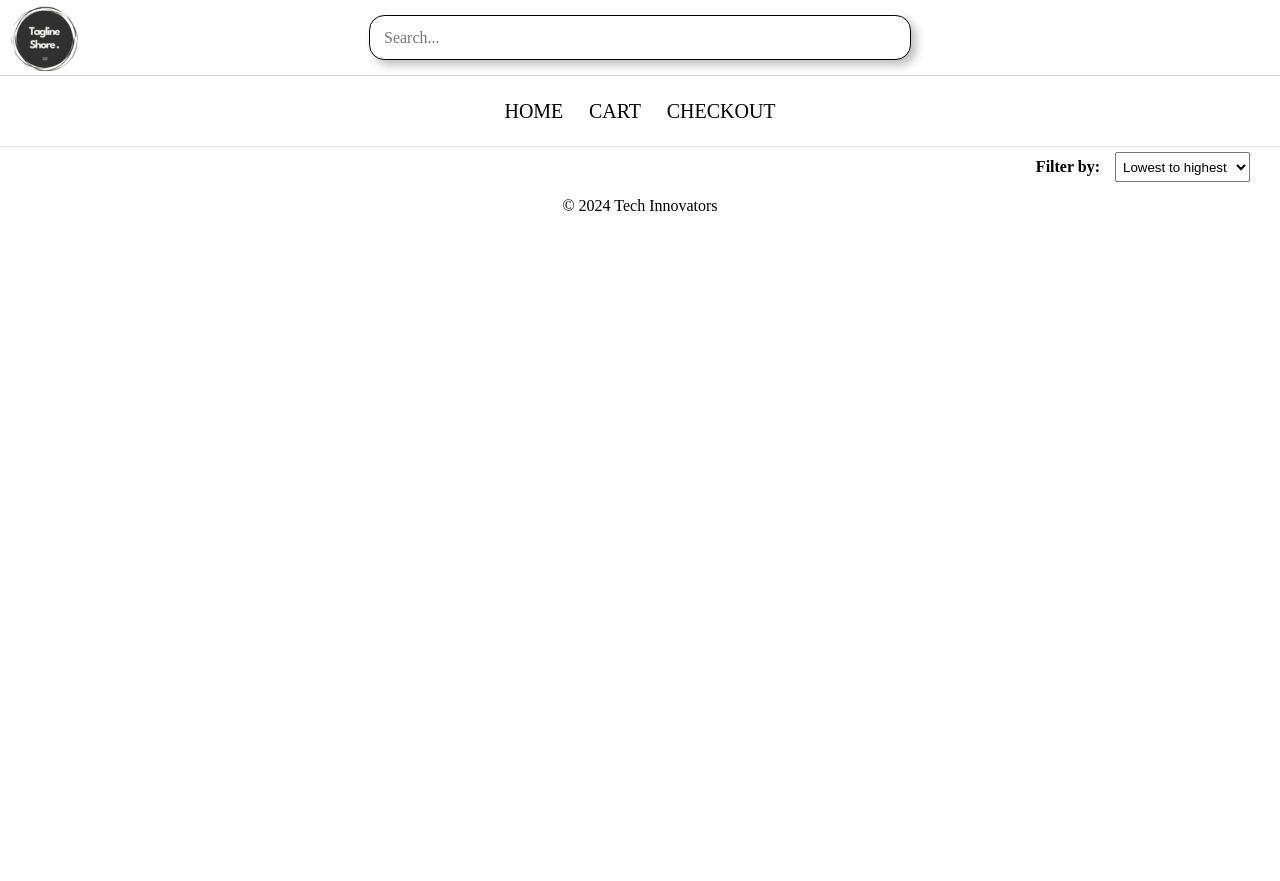
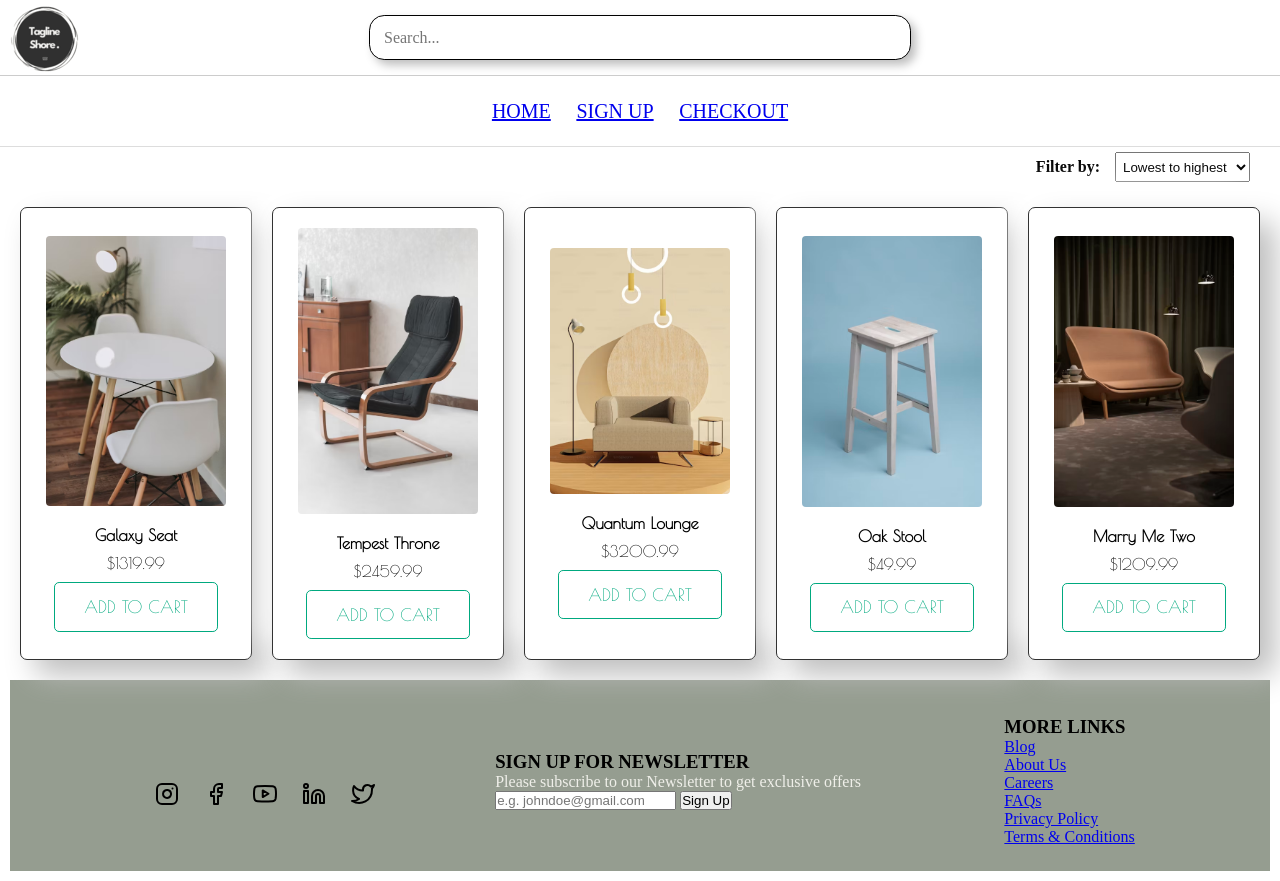
Before and after one commit to lensonlovescode/IAPFurnitureStore, a PHP site: the page made by Frontend/catalogue.html in a window 1280 px wide. Before the commit the page ends 211 px from the top, so only its background shows below. Run offline with PHP 8.4, Linux system fonts and the light colour scheme; data that the repository does not hold is empty.

Commit message:
sort, add to cart

```diff
--- a/Frontend/catalogue.html
+++ b/Frontend/catalogue.html
@@ -7,6 +7,7 @@
     <link rel="stylesheet" href="styles/catalogue.css">
     <link rel="stylesheet" href="styles/global.css">
     <link rel="stylesheet" href="styles/fonts.css">
+
     <link rel="icon" href="images/logo.png">
 </head>
 <body>
@@ -14,9 +15,9 @@
         <input placeholder="Search..." class="search" name="text" type="query" />
     </header>
     <nav class="navigator">
-        <li>HOME</li>
-        <li>CART</li>
-        <li>CHECKOUT</li>
+        <li><a href="landingpage.html">HOME</a></li>
+        <li><a href="registration.html">SIGN UP</a></li>
+        <li><a href="checkout.html">CHECKOUT</a></li>
     </nav>
     <div class="filterby">
         <h4>Filter by:</h4>
@@ -183,7 +184,44 @@
                 <!-- End of row 5 -->
     </main>
     <footer>
-        <p>© 2024 Tech Innovators</p>
+        <div class="aligned">
+            <div class="socials">
+                <div class="icon ig">
+                    <a href="https://youtu.be/dQw4w9WgXcQ?si=HW7NyCzcbciwKjJh" target="_blank"><img src="images/instagram.svg" alt="Instagram SVG"></a>
+                </div>
+                <div class="icon fb">
+                    <a href="https://youtu.be/dQw4w9WgXcQ?si=HW7NyCzcbciwKjJh" target="_blank"><img src="images/facebook.svg" alt="Facebook SVG"></a>
+                </div>
+                <div class="icon yt">
+                    <a href="https://youtu.be/dQw4w9WgXcQ?si=HW7NyCzcbciwKjJh" target="_blank"><img src="images/youtube.svg" alt="Youtube SVG"></a>
+                </div>
+                <div class="icon li">
+                    <a href="https://youtu.be/dQw4w9WgXcQ?si=HW7NyCzcbciwKjJh" target="_blank"><img src="images/linkedin.svg" alt="Youtube SVG"></a>
+                </div>
+                <div class="icon tw">
+                    <a href="https://youtu.be/dQw4w9WgXcQ?si=HW7NyCzcbciwKjJh" target="_blank"><img src="images/twitter.svg" alt="Youtube SVG"></a>
+                </div>
+            </div>
+
+            <div class="newsletter">
+                <form action="" method="post">
+                    <h3 class="h3">SIGN UP FOR NEWSLETTER</h3>
+                    <label for="email">Please subscribe to our Newsletter to get exclusive offers</label>
+                    <input type="email" id="email" name="email" placeholder="e.g. johndoe@gmail.com">
+                    <button type="submit">Sign Up</button>
+                </form>
+            </div>
+
+            <div class="links">
+               <h3 class="h3">MORE LINKS</h3>
+                <p><a href="https://youtu.be/dQw4w9WgXcQ?si=HW7NyCzcbciwKjJh" target="_blank">Blog</a></p>
+                <p><a href="https://youtu.be/dQw4w9WgXcQ?si=HW7NyCzcbciwKjJh" target="_blank">About Us</a></p>
+                <p><a href="https://youtu.be/dQw4w9WgXcQ?si=HW7NyCzcbciwKjJh" target="_blank">Careers</a></p>
+                <p><a href="https://youtu.be/dQw4w9WgXcQ?si=HW7NyCzcbciwKjJh" target="_blank">FAQs</a></p>
+                <p><a href="https://youtu.be/dQw4w9WgXcQ?si=HW7NyCzcbciwKjJh" target="_blank">Privacy Policy</a></p>
+                <p><a href="https://youtu.be/dQw4w9WgXcQ?si=HW7NyCzcbciwKjJh" target="_blank">Terms & Conditions</a></p>
+            </div>
+        </div>
     </footer>
     <script src="javascript/catalogue.js"></script>
     <script src="javascript/add_to_cart.js" ></script>
--- a/Frontend/javascript/add_to_cart.js
+++ b/Frontend/javascript/add_to_cart.js
@@ -0,0 +1,29 @@
+// Initialize cart
+const cart = [];
+
+// Select all "Add to Cart" buttons
+const buttons = document.querySelectorAll('.button');
+
+// Add event listener to each button
+buttons.forEach(button => {
+	button.addEventListener('click', () => {
+		// Get product details
+		const product = button.parentElement;
+		const productName = product.querySelector('h2').innerText;
+		const productPrice = parseFloat(product.querySelector('p').innerText.replace('$', ''));
+
+		// Check if product is already in the cart
+		const existingProduct = cart.find(item => item.name === productName);
+		if (existingProduct) {
+			existingProduct.quantity += 1;
+		} else {
+			cart.push({ name: productName, price: productPrice, quantity: 1 });
+		}
+
+		// Notify the user
+		alert(`${productName} added to cart!`);
+
+		// Log cart for debugging
+		console.log(cart);
+	});
+});
--- a/Frontend/javascript/catalogue.js
+++ b/Frontend/javascript/catalogue.js
@@ -33,15 +33,69 @@ searchInput.addEventListener('keyup', function(event) {
         }
     }
 });
+// document.addEventListener('DOMContentLoaded', () => {
+//     fetch('../Backend/php/fetch_products.php')
+//     .then(response => response.json())
+//     .then(data => {
+//         const container = document.querySelector('.container');
+//         container.innerHTML = ''; // Clear static content
+//         data.forEach(product => {
+//             const productElement = document.createElement('div');
+//             productElement.classList.add('product');
+//             productElement.innerHTML = `
+//                 <img class="images" src="${product.image_path}" alt="${product.name}">
+//                 <h2>${product.name}</h2>
+//                 <p>$${product.price}</p>
+//                 <button class="button">Add To Cart</button>
+//             `;
+//             container.appendChild(productElement);
+//         });
+//     })
+//     .catch(error => console.error('Error fetching products:', error));
+// });
 document.addEventListener('DOMContentLoaded', () => {
-    fetch('../Backend/php/fetch_products.php')
-    .then(response => response.json())
-    .then(data => {
+    const mockData = [
+        {
+            "id": "Galaxy_Seat",
+            "image_path": "images/bucketset.avif",
+            "name": "Galaxy Seat",
+            "price": "1319.99"
+        },
+        {
+            "id": "Tempest_Throne",
+            "image_path": "images/officeseat.avif",
+            "name": "Tempest Throne",
+            "price": "2459.99"
+        },
+        {
+            "id": "Quantum_Lounge",
+            "image_path": "images/modern_arm_seat_with_lights.avif",
+            "name": "Quantum Lounge",
+            "price": "3200.99"
+        },
+        {
+            "id": "oak_stool",
+            "image_path": "images/oak_stool.avif",
+            "name": "Oak Stool",
+            "price": "49.99"
+        },
+        {
+            "id": "Marry_Me_Two",
+            "image_path": "images/two_seater_applewood.avif",
+            "name": "Marry Me Two",
+            "price": "1209.99"
+        },
+
+
+    ];
+
     const container = document.querySelector('.container');
     container.innerHTML = ''; // Clear static content
-        data.forEach(product => {
+
+    mockData.forEach(product => {
         const productElement = document.createElement('div');
         productElement.classList.add('product');
+        const imagePath = product.image_path && product.image_path !== '' ? product.image_path : 'images/default_image.avif';
         productElement.innerHTML = `
             <img class="images" src="${product.image_path}" alt="${product.name}">
             <h2>${product.name}</h2>
@@ -49,65 +103,23 @@ document.addEventListener('DOMContentLoaded', () => {
             <button class="button">Add To Cart</button>
         `;
         container.appendChild(productElement);
+        container.style.display = 'grid';
     });
-    })
-    .catch(error => console.error('Error fetching products:', error));
 });
-// document.addEventListener('DOMContentLoaded', () => {
-//     const mockData = [
-//         {
-//             "id": "Galaxy_Seat",
-//             "image_path": "images/bucketset.avif",
-//             "name": "Galaxy Seat",
-//             "price": "1319.99"
-//         },
-//         {
-//             "id": "Tempest_Throne",
-//             "image_path": "images/officeseat.avif",
-//             "name": "Tempest Throne",
-//             "price": "2459.99"
-//         },
-//         {
-//             "id": "Quantum_Lounge",
-//             "image_path": "images/modern_arm_seat_with_lights.avif",
-//             "name": "Quantum Lounge",
-//             "price": "3200.99"
-//         },
-//         {
-//             "id": "oak_stool",
-//             "image_path": "images/oak_stool.avif",
-//             "name": "Oak Stool",
-//             "price": "49.99"
-//         },
-//         {
-//             "id": "Marry_Me_Two",
-//             "image_path": "images/two_seater_applewood.avif",
-//             "name": "Marry Me Two",
-//             "price": "1209.99"
-//         },
-//         {
-//             "id": "New_Product",
-//             "image_path": "images/oak_stool",
-//             "name": "New Product",
-//             "price": "999.99"
-//         }
 
-//     ];
+	document.getElementById("filterby").addEventListener("change", function () {
+		const container = document.querySelector(".container");
+		const products = Array.from(container.children); // Get all product divs as an array
+		const selectedOption = this.value; // Get selected filter option
 
-//     const container = document.querySelector('.container');
-//     container.innerHTML = ''; // Clear static content
+		// Extract price, sort products, and rearrange
+		products.sort((a, b) => {
+			const priceA = parseFloat(a.querySelector("p").textContent.replace("$", ""));
+			const priceB = parseFloat(b.querySelector("p").textContent.replace("$", ""));
+			return selectedOption === "lowest_to_highest" ? priceA - priceB : priceB - priceA;
+		});
 
-//     mockData.forEach(product => {
-//         const productElement = document.createElement('div');
-//         productElement.classList.add('product');
-//         const imagePath = product.image_path && product.image_path !== '' ? product.image_path : 'images/default_image.avif';
-//         productElement.innerHTML = `
-//             <img class="images" src="${product.image_path}" alt="${product.name}">
-//             <h2>${product.name}</h2>
-//             <p>$${product.price}</p>
-//             <button class="button">Add To Cart</button>
-//         `;
-//         container.appendChild(productElement);
-//         container.style.display = 'grid';
-//     });
-// });
+		// Clear and append products in sorted order
+		container.innerHTML = "";
+		products.forEach(product => container.appendChild(product));
+	});
--- a/Frontend/styles/catalogue.css
+++ b/Frontend/styles/catalogue.css
@@ -104,7 +104,7 @@
 {
     box-shadow: 5.5px 7px 0 black;
 }
-/* .button
+.button
 {
     --color: #00A97F;
     padding: 0.8em 1.7em;
@@ -157,9 +157,47 @@
 
    .button:active {
     filter: brightness(.8);
-   } */
+   }
 
-
+   footer
+   {
+       background-color: #959d90;
+   }
+   footer label
+   {
+       color:#efefe9;
+   }
+   .aligned
+   {
+    width: 100%;
+    display: flex;
+    justify-content: space-evenly;
+    align-items: center;
+    padding: 2%;
+}
+.newsletter
+{
+    height: 100%;
+    width: 33%;
+}
+.links h3 p{
+    text-decoration: none;
+}
+.socials
+{
+    display: flex;
+    gap: 5px;
+}
+.icon
+{
+    display: inline-block;
+    margin: 10px;
+    margin-top: 50px;
+}
+.links, .newsletter
+{
+    margin-top: 10px;
+}
 @media only screen and (max-width: 600px)
 {
     .container
```
Also changed, not shown: Backend/php/add_to_cart.php (+53 -0 lines). Lines whose indentation alone changed are shown as unchanged.
